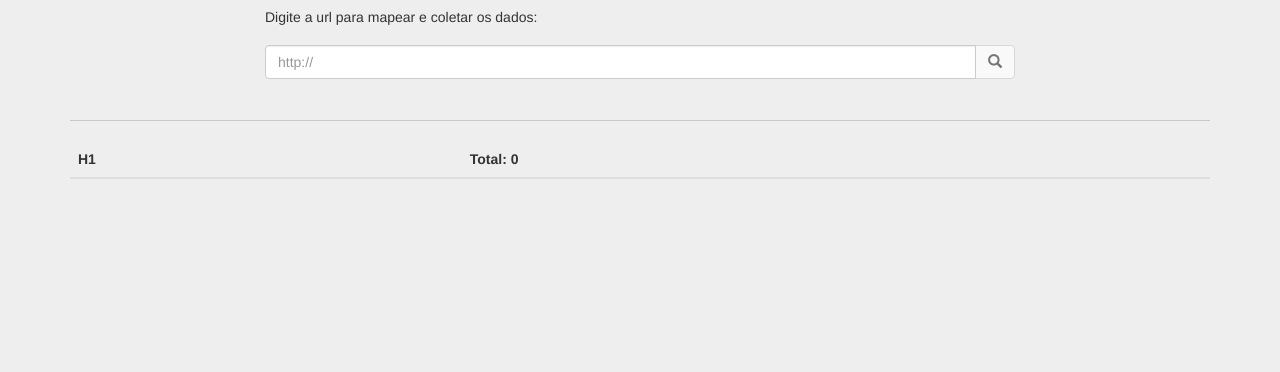
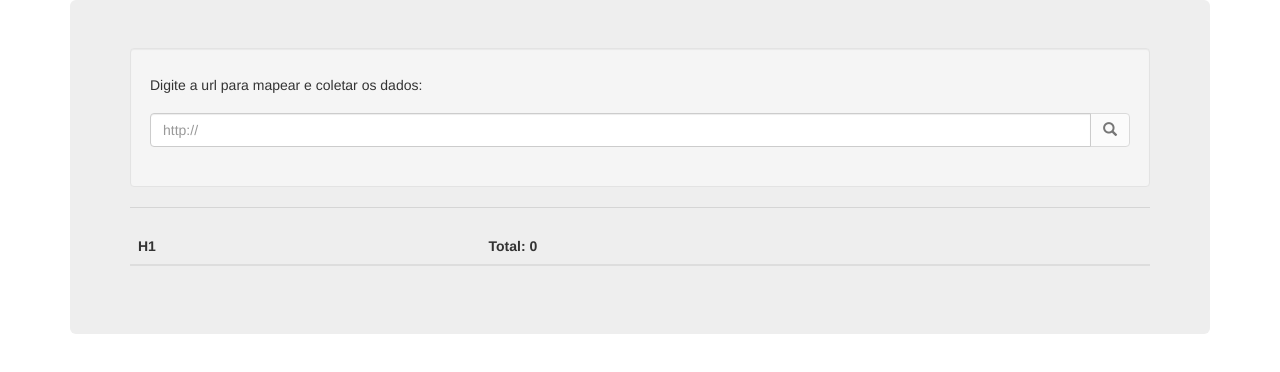
Before and after one commit to ogawaryu/seo-analyzer-with-angularjs, a plain HTML site: page app/index.html in a window 1280 px wide. Drawn offline with Linux system fonts and the light colour scheme.

Commit message:
aplicando um pouco de style bootstrap

```diff
--- a/app/css/default.css
+++ b/app/css/default.css
@@ -1,12 +1,3 @@
-body {
-	background-color: #EEEEEE;
-}
 .form-busca {
 	margin:20px 0px;
 }
-.center-block {
-	float: none;
-}
-.divider {
-	border-color: #c9c9c9;
-}
--- a/app/index.html
+++ b/app/index.html
@@ -16,10 +16,10 @@
 	<link rel="stylesheet" href="/css/default.css">
 </head>
 <body>
-	<div class="container" ng-controller="buscaController as busca">
+	<div class="container">
+		<div class="jumbotron" ng-controller="buscaController as busca">
 			<!-- Campo de busca -->
-		<div class="row">
-			<div class="col-md-8 center-block">
+			<div class="well">
 				<h5>Digite a url para mapear e coletar os dados:</h5>
 				<form class="form-busca" name="formBusca"  ng-submit="busca.submit()">
 					<div class="alert alert-danger" ng-show="formBusca.url.$dirty && formBusca.url.$error.required" >
@@ -35,13 +35,14 @@
 						</div>
 					</div>
 				</form>
-			</div>
-			<div class="col-md-1 center-block">
+
+				<div class="text-center">
 					<img src="/image/ajax-loader.gif" ng-src="/image/ajax-loader.gif" ng-show="loading">
 				</div>
 			</div>
 
 			<hr class="divider">
+
 			<!-- Tabela com dados -->
 			<table class="table table-striped">
 				<thead>
@@ -57,5 +58,6 @@
 				</tbody>
 			</table>
 		</div>
+	</div>
 </body>
 </html>
```
Lines whose indentation alone changed are shown as unchanged.
